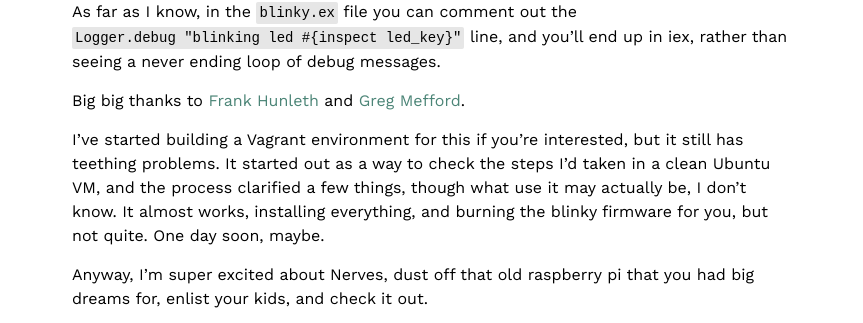
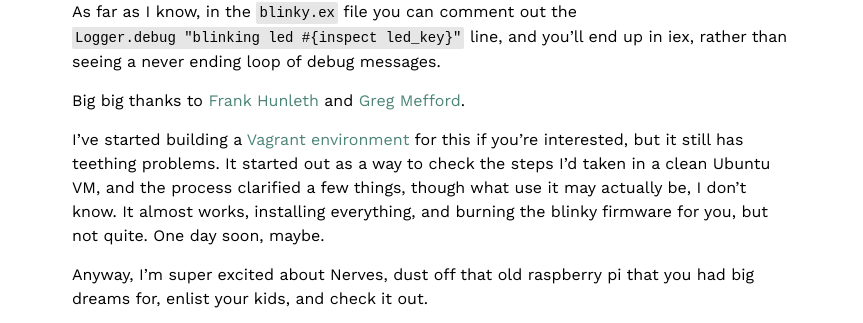
Before and after one commit to robphoenix/bordeltabernacle.github.io, a Jekyll site: the page built from _posts/2016-03-02-notes-on-elixir-getting-started-with-nerves.markdown, in a window 1280 px wide and 900 px high, scrolled down 2641 px. Shown: the part 452-775 px from the top of the window, without its empty margins (208-1071 px from the left). Built offline with Jekyll 4.4.1, drawn with Linux system fonts in a browser that asks for light colours; nearby versions of some CDN libraries; comment, search, counter and statistics services are not loaded; part of the change alters nothing that is shown.

```diff
--- a/_posts/2016-03-02-notes-on-elixir-getting-started-with-nerves.markdown
+++ b/_posts/2016-03-02-notes-on-elixir-getting-started-with-nerves.markdown
@@ -124,7 +124,7 @@ As far as I know, in the `blinky.ex` file you can comment out the `Logger.debug
 
 Big big thanks to [Frank Hunleth][fh] and [Greg Mefford][gm].
 
-I've started building a Vagrant environment for this if you're interested, but it still has teething problems.  It started out as a way to check the steps I'd taken in a clean Ubuntu VM, and the process clarified a few things, though what use it may actually be, I don't know. It almost works, installing everything, and burning the blinky firmware for you, but not quite. One day soon, maybe.
+I've started building a [Vagrant environment][vagrant] for this if you're interested, but it still has teething problems.  It started out as a way to check the steps I'd taken in a clean Ubuntu VM, and the process clarified a few things, though what use it may actually be, I don't know. It almost works, installing everything, and burning the blinky firmware for you, but not quite. One day soon, maybe.
 
 Anyway, I'm super excited about Nerves, dust off that old raspberry pi that you had big dreams for, enlist your kids, and check it out.
 
@@ -136,3 +136,4 @@ Anyway, I'm super excited about Nerves, dust off that old raspberry pi that you
 [ws]: http://wsmoak.net/2016/01/11/embedded-elixir-nerves-bake.html
 [fh]: https://twitter.com/fhunleth
 [gm]: http://www.gregmefford.com/
+[vagrant]: https://github.com/bordeltabernacle/vagrant-nerves
```
